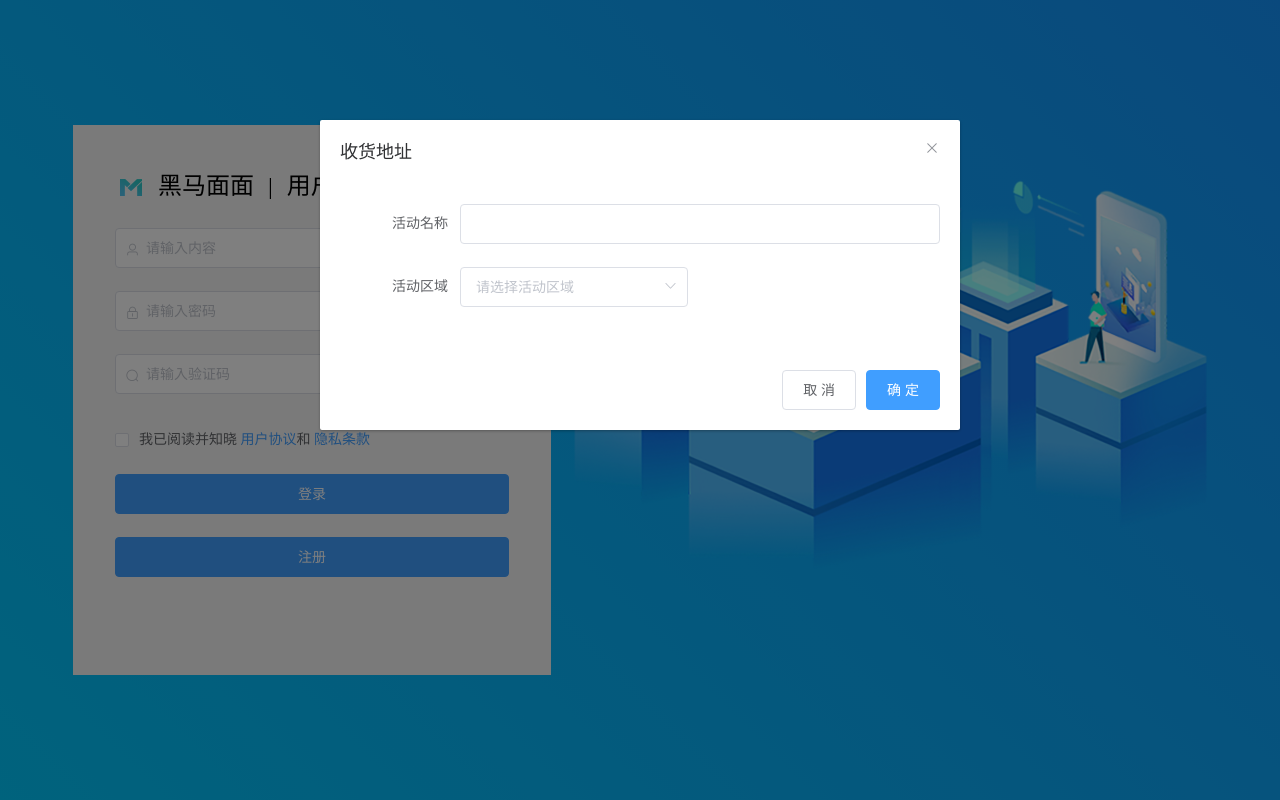
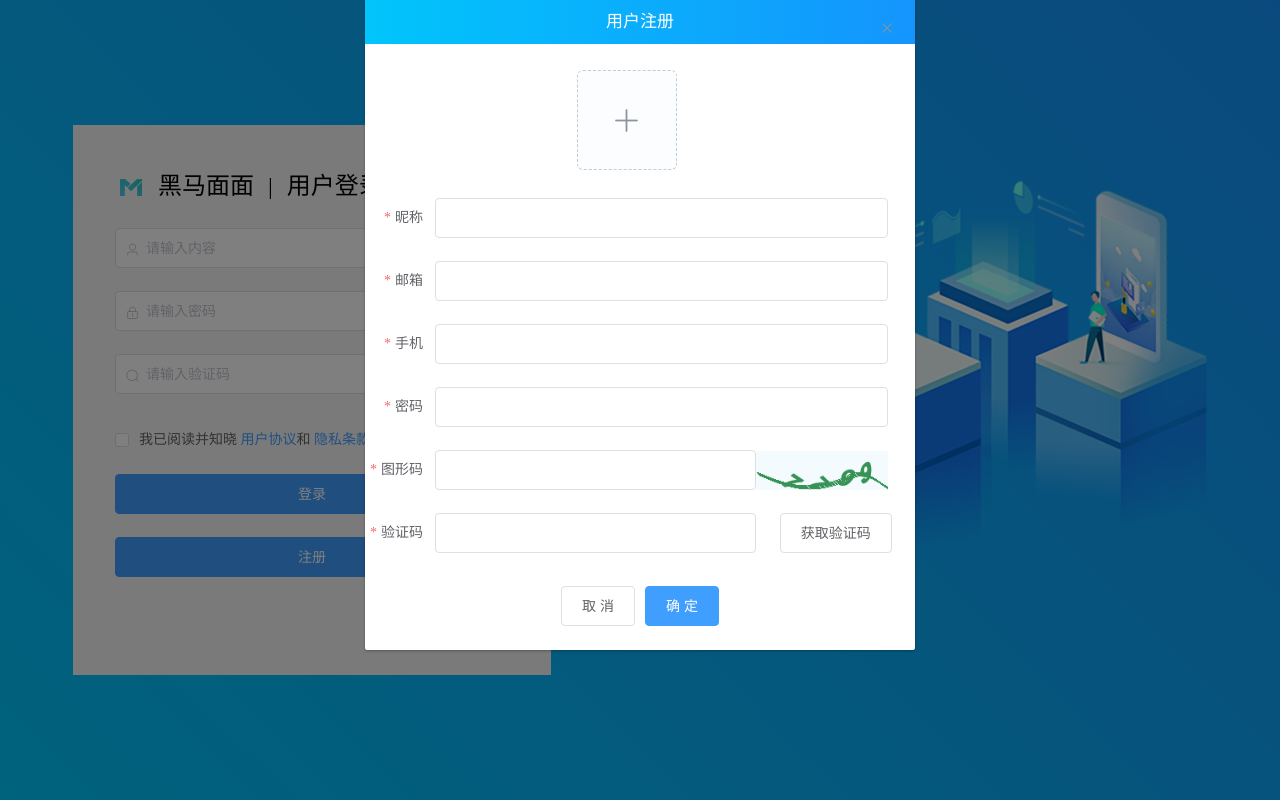
Before and after one commit to www-cp-sss/heimamm47, a Vue app: page /#/ in a window 1280 px wide. Built offline with nearby package versions, Linux system fonts and the light colour scheme.

Commit message:
注册页面搞定

```diff
--- a/src/views/login/components/register.vue
+++ b/src/views/login/components/register.vue
@@ -1,24 +1,61 @@
 <template>
-  <div>
+  <div id="reg_zhuce">
     <!-- Form -->
 
     <!-- <el-button type="text" @click="dialogFormVisible = true">打开嵌套表单的 Dialog</el-button> -->
 
-    <el-dialog title="收货地址" :visible.sync="dialogFormVisible">
-      <el-form :model="form">
-        <el-form-item label="活动名称" :label-width="formLabelWidth">
+    <el-dialog title="用户注册" center :visible.sync="dialogFormVisible" width="550px">
+      <el-form :model="form" :rules="rules" ref="form">
+        <el-upload
+          class="touxiang"
+          action="https://jsonplaceholder.typicode.com/posts/"
+          list-type="picture-card"
+          :on-preview="form.handlePictureCardPreview"
+          :on-remove="form.handleRemove"
+        >
+          <i class="el-icon-plus"></i>
+        </el-upload>
+        <el-dialog :visible.sync="form.dialogVisible" size="tiny">
+          <img width="100%" :src="form.dialogImageUrl" alt />
+        </el-dialog>
+        <el-form-item label="昵称" :label-width="formLabelWidth" prop="name">
           <el-input v-model="form.name" auto-complete="off"></el-input>
         </el-form-item>
-        <el-form-item label="活动区域" :label-width="formLabelWidth">
-          <el-select v-model="form.region" placeholder="请选择活动区域">
-            <el-option label="区域一" value="shanghai"></el-option>
-            <el-option label="区域二" value="beijing"></el-option>
-          </el-select>
+        <el-form-item label="邮箱" :label-width="formLabelWidth" prop="email">
+          <el-input v-model="form.email" auto-complete="off"></el-input>
+        </el-form-item>
+        <el-form-item label="手机" :label-width="formLabelWidth" prop="phone">
+          <el-input v-model="form.phone" auto-complete="off"></el-input>
+        </el-form-item>
+        <el-form-item label="密码" :label-width="formLabelWidth" prop="password">
+          <el-input v-model="form.password" auto-complete="off"></el-input>
+        </el-form-item>
+        <el-form-item label="图形码" :label-width="formLabelWidth" prop="code">
+          <el-row>
+            <el-col :span="17">
+              <el-input v-model="form.code" auto-complete="off"></el-input>
+            </el-col>
+            <el-col :span="7">
+              <div class="reg_code">
+                <img src="../img/code.png" alt />
+              </div>
+            </el-col>
+          </el-row>
+        </el-form-item>
+        <el-form-item label="验证码" :label-width="formLabelWidth" prop="msg">
+          <el-row>
+            <el-col :span="17">
+              <el-input v-model="form.msg" auto-complete="off"></el-input>
+            </el-col>
+            <el-col :span="7">
+              <el-button class="reg_msg" plain>获取验证码</el-button>
+            </el-col>
+          </el-row>
         </el-form-item>
       </el-form>
       <div slot="footer" class="dialog-footer">
         <el-button @click="dialogFormVisible = false">取 消</el-button>
-        <el-button type="primary" @click="dialogFormVisible = false">确 定</el-button>
+        <el-button type="primary" @click="dialogFormVisible">确 定</el-button>
       </div>
     </el-dialog>
   </div>
@@ -29,22 +66,106 @@ export default {
   data() {
     return {
       form: {
+        dialogImageUrl: "",
+        dialogVisible: false,
         name: "",
-        region: "",
-        date1: "",
-        date2: "",
+        email: "",
+        phone: "",
+        password: "",
         delivery: false,
         type: [],
-        resource: "",
-        desc: ""
+        code: "",
+        msg: ""
       },
-       formLabelWidth: '120px',
-    //    dialogTableVisible: false,
-       dialogFormVisible: true,
+      formLabelWidth: "70px",
+      //    dialogTableVisible: false,
+      //   dialogFormVisible: true
+      rules: {
+        name: [
+          { required: true, message: "昵称不能为空", trigger: "blur" },
+          { max: 6, message: "长度在1-6个字符", trigger: "change" }
+        ],
+        email: [
+          { required: true, message: "邮箱不能为空", trigger: "blur" },
+          { type: "email", message: "邮箱格式不正确", trigger: "change" }
+        ],
+        phone: [
+          { required: true, message: "手机号不能为空", trigger: "blur" },
+          { min: 7,max:11, message: "长度在1-6个字符", trigger: "change" }
+        ],
+        password: [
+          { required: true, message: "密码不能为空", trigger: "blur" },
+          { min:8,max:16, message: "长度在8-16个字符", trigger: "change" }
+        ],
+        code: [
+          { required: true, message: "图形码不能为空", trigger: "blur" },
+          { min: 4, max: 8, message: "请正确输入验证码", trigger: "change" }
+        ],
+        msg: [
+          { required: true, message: "验证码不能为空", trigger: "blur" },
+          { min: 4, max: 8, message: "请正确输入验证码", trigger: "change" }
+        ],
+      }
     };
+  },
+  methods: {
+    dialogFormVisible() {
+      this.$refs.form.validate(valid => {
+        if (valid) {
+          console.log(1);
+        } else {
+          console.log("error submit!!");
+          return false;
+        }
+      });
+    }
   }
 };
 </script>
 
-<style>
+<style lang="less">
+.el-dialog__wrapper {
+  .el-dialog--center {
+    height: 650px;
+    margin-top: 0 !important;
+    .el-dialog__body {
+      padding: 0;
+      margin-right: 27px;
+    }
+  }
+  .reg_code {
+    width: 100%;
+    height: 39px;
+    img {
+      width: 100%;
+      height: 100%;
+    }
+  }
+  .reg_msg {
+    margin-left: 24px;
+  }
+}
+
+.el-dialog__header {
+  background: linear-gradient(to right, #01c5fb, #1495fd);
+  padding: 10px 10px 10px !important;
+  .el-dialog__title {
+    font-size: 17px;
+    color: white;
+  }
+}
+.touxiang {
+  display: flex;
+  justify-content: center;
+  margin: 26px 0 28px 0;
+  .el-upload--picture-card {
+    width: 100px;
+    height: 100px;
+    display: flex;
+    justify-content: center;
+    .el-icon-plus {
+      line-height: 100px;
+    }
+  }
+}
 </style>
```
